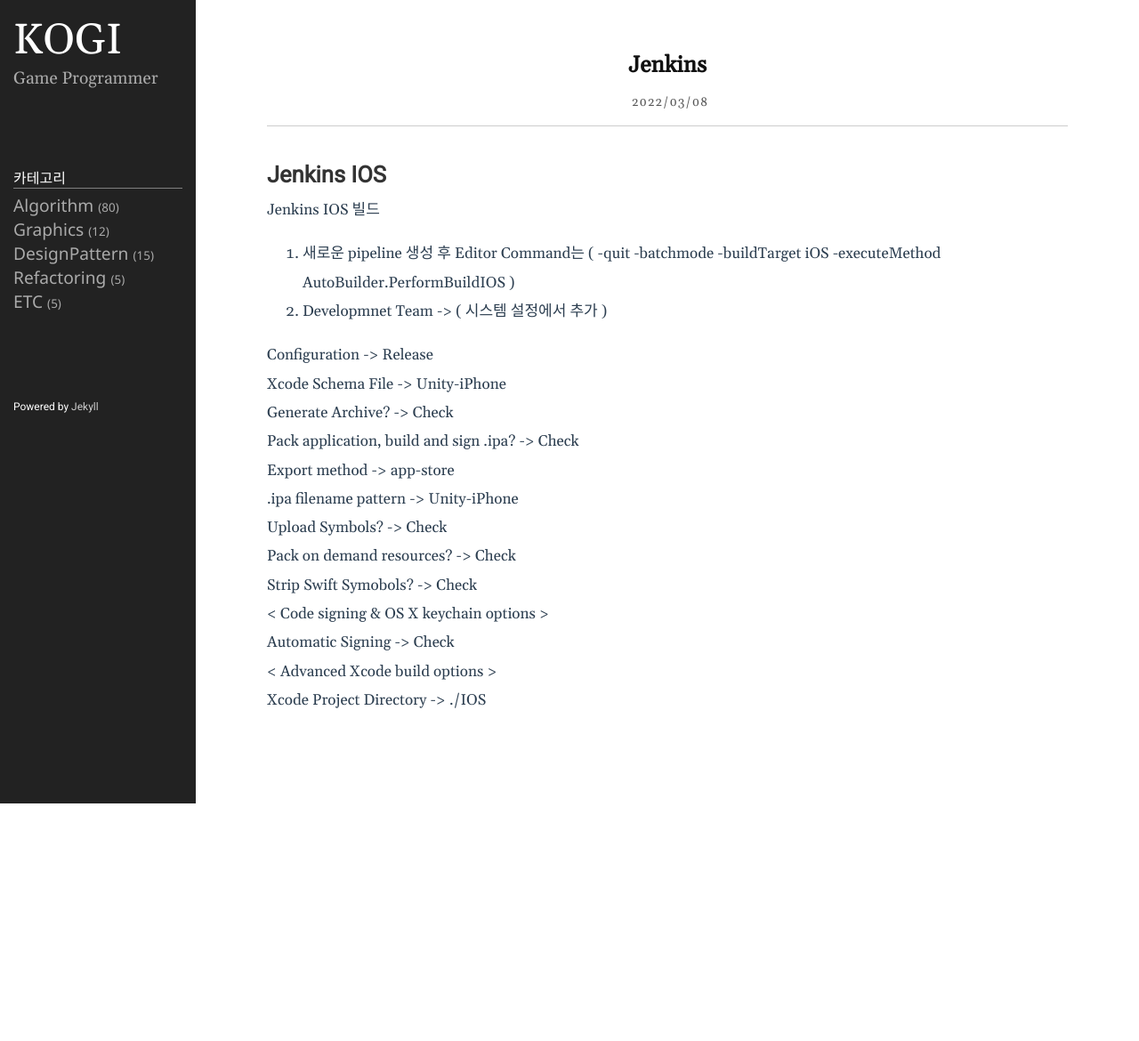
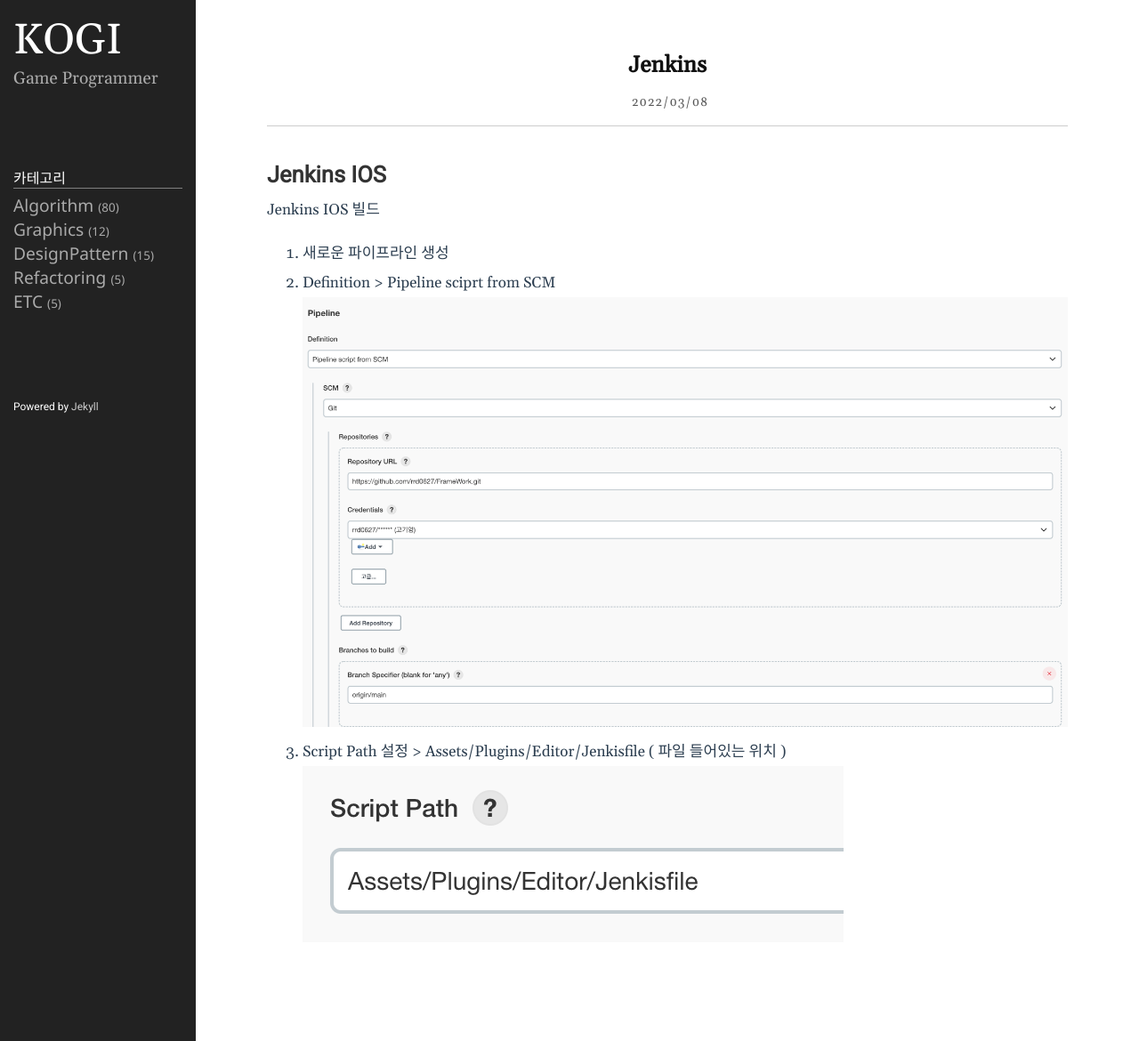
Before and after one commit to rrd0627/rrd0627.github.io, a Jekyll site: the page built from _posts/2022-03-09-unityTips.markdown, in a window 1280 px wide. Shown: the whole page at 89% size. Built offline with Jekyll 4.4.1, drawn with Linux system fonts in a browser that asks for light colours; before the commit the page ends 903 px from its top, so only the background shows below that.

Commit message:
jenkins ios

```diff
--- a/_posts/2022-03-09-unityTips.markdown
+++ b/_posts/2022-03-09-unityTips.markdown
@@ -8,32 +8,7 @@
 
 Jenkins IOS 빌드
 
-1. 새로운 pipeline 생성 후 Editor Command는
-( -quit -batchmode -buildTarget iOS -executeMethod AutoBuilder.PerformBuildIOS )
-1. Developmnet Team -> ( 시스템 설정에서 추가 )
-
-Configuration -> Release
-
-Xcode Schema File -> Unity-iPhone
-
-Generate Archive? -> Check
-
-Pack application, build and sign .ipa? -> Check
-
-Export method -> app-store
-
-.ipa filename pattern -> Unity-iPhone
-
-Upload Symbols? -> Check
-
-Pack on demand resources? -> Check
-
-Strip Swift Symobols? -> Check
-
-< Code signing & OS X keychain options >
-
-Automatic Signing -> Check
-
-< Advanced Xcode build options >
-
-Xcode Project Directory -> ./IOS
+1. 새로운 파이프라인 생성
+1. Definition > Pipeline sciprt from SCM ![](/assets/img/Unity/2022-03-23-23-00-15.png)
+1. Script Path 설정 > Assets/Plugins/Editor/Jenkisfile ( 파일 들어있는 위치 )
+![](/assets/img/Unity/2022-03-23-23-02-57.png)
```
Also changed, not shown: assets/img/Unity/2022-03-23-23-00-15.png (added), assets/img/Unity/2022-03-23-23-02-57.png (added), 1 other file.
